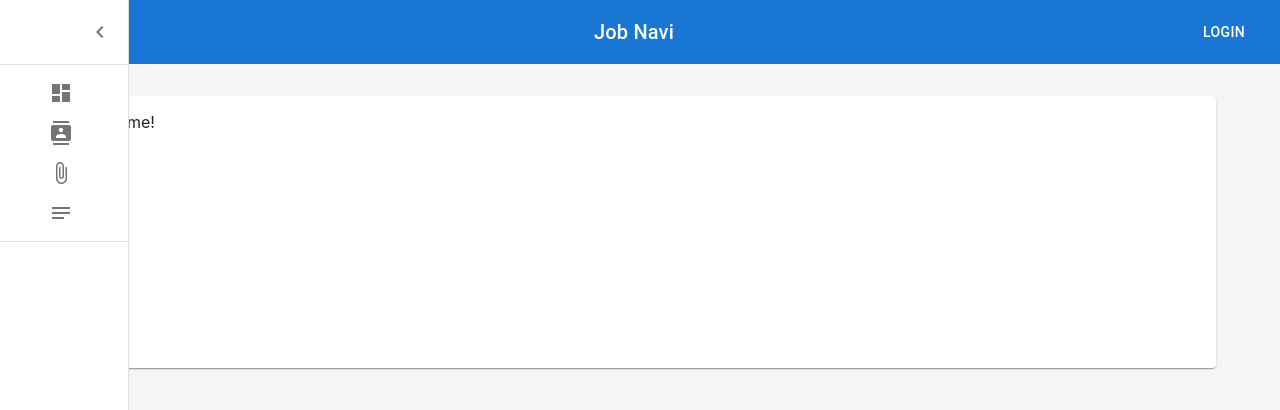
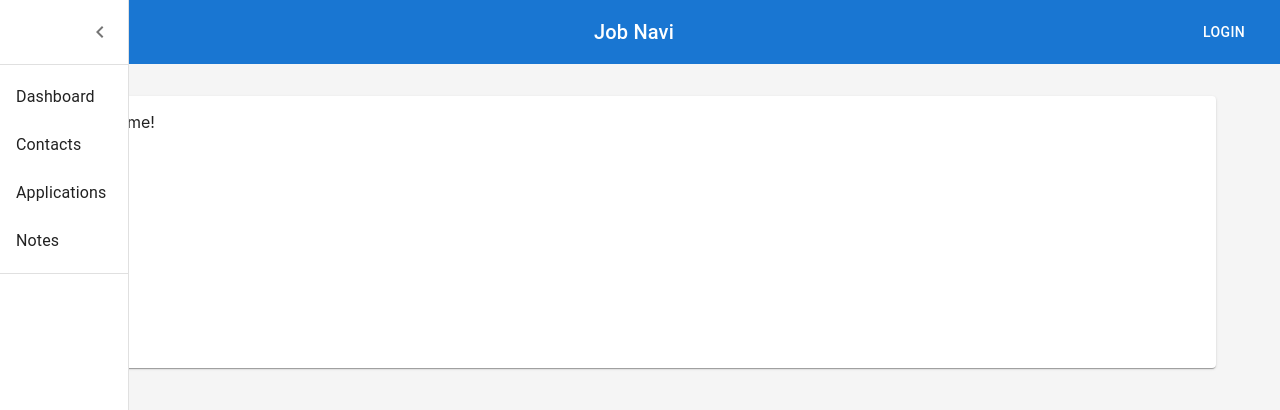
Before and after one commit to OSUMed/Job-Navi-FrontEnd, a React (Create React App) app: page / in a window 1280 px wide. Shown: the top 410 px of the page. Built offline with nearby package versions, Linux system fonts and the light colour scheme; the HTML template or start-up script is replaced by a standard one.

Commit message:
add medium screen media query

```diff
--- a/src/Components/Sidebar.tsx
+++ b/src/Components/Sidebar.tsx
@@ -8,30 +8,28 @@ import {
   Box,
   useMediaQuery,
   createTheme,
-  ThemeProvider,
   useTheme,
 } from "@mui/material";
 import ChevronLeftIcon from "@mui/icons-material/ChevronLeft";
-import { mainListItems, shortListItems } from "./listItems";
+import { mainListItems, shortListItems, mediumListItems } from "./listItems";
 import ExpandMoreIcon from "@mui/icons-material/ExpandMore";
 
+const Sidebar = () => {
   const theme = createTheme({
     breakpoints: {
       values: {
         xs: 0,
         sm: 600,
-      md: 960,
-      lg: 1280,
-      xl: 1100,
+        md: 1100,
+        lg: 1600,
+        xl: 1600,
       },
     },
   });
+  const [open, setOpen] = useState(true);
 
-const Sidebar = () => {
-  const [open, setOpen] = useState(true);
-  const theme = useTheme();
-  const isCustomBreakpoint = useMediaQuery(theme.breakpoints.down("xl"));
-  console.log("issmall screen is: ", isCustomBreakpoint);
+  const isSmallScreen = useMediaQuery(theme.breakpoints.down("md"));
+  const isMediumScreen = useMediaQuery(theme.breakpoints.down("lg"));
 
   const toggleDrawer = () => {
     setOpen(!open);
@@ -64,17 +62,16 @@ const Sidebar = () => {
           </IconButton>
         </Toolbar>
         <Divider />
-        {!isCustomBreakpoint ? (
+
         <List component="nav">
-            {mainListItems}
+          {isSmallScreen
+            ? shortListItems
+            : isMediumScreen
+            ? mediumListItems
+            : mainListItems}
+
           <Divider sx={{ my: 1 }} />
         </List>
-        ) : (
-          <List component="nav">
-            {shortListItems}
-            <Divider sx={{ my: 1 }} />
-          </List>
-        )}
       </Drawer>
     </Box>
   );
--- a/src/Components/listItems.tsx
+++ b/src/Components/listItems.tsx
@@ -32,6 +32,23 @@ export const mainListItems = (
       <ListItemIcon>
         <NotesIcon />
       </ListItemIcon>
+      <ListItemText primary="Notes" />
+    </ListItemButton>
+  </React.Fragment>
+);
+
+export const mediumListItems = (
+  <React.Fragment>
+    <ListItemButton component={Link} to="/">
+      <ListItemText primary="Dashboard" />
+    </ListItemButton>
+    <ListItemButton component={Link} to="/contacts">
+      <ListItemText primary="Contacts" />
+    </ListItemButton>
+    <ListItemButton component={Link} to="/applications">
+      <ListItemText primary="Applications" />
+    </ListItemButton>
+    <ListItemButton component={Link} to="/notes">
       <ListItemText primary="Notes" />
     </ListItemButton>
   </React.Fragment>
```
Lines whose indentation alone changed are shown as unchanged.
